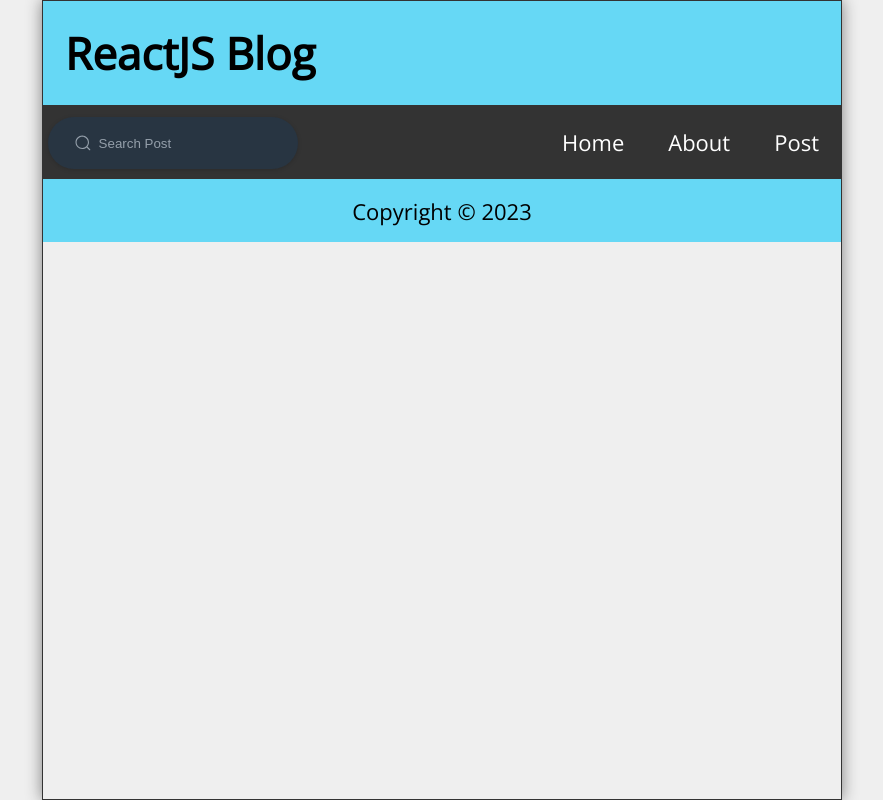
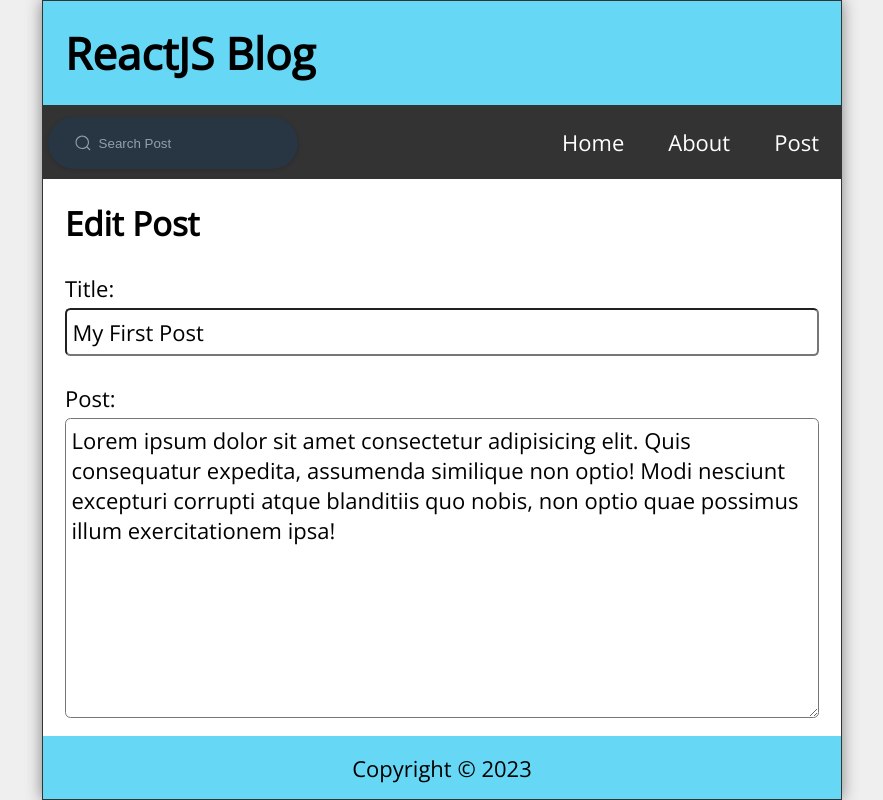
Before and after one commit to ThanapawnTony/Blog-App, a React (Create React App) app: page /edit/1 in a window 1280 px wide. Shown: the whole page, without its empty margins (198-1081 px from the left). Built offline with nearby package versions, Linux system fonts and the light colour scheme; data requests are answered from the project's data file.

Commit message:
editpost function

```diff
--- a/data/db.json
+++ b/data/db.json
@@ -23,6 +23,12 @@
       "title": "My Fourth Post",
       "datetime": "Jan 22, 2001 06:00:00 AM",
       "body": "Lorem ipsum dolor sit amet consectetur adipisicing elit. Quis consequatur expedita, assumenda similique non optio! Modi nesciunt excepturi corrupti atque blanditiis quo nobis, non optio quae possimus illum exercitationem ipsa!"
+    },
+    {
+      "id": 5,
+      "title": "ww",
+      "datetime": "January 21, 2023 11:21:12 AM",
+      "body": "ww"
     }
   ]
 }
--- a/src/App.js
+++ b/src/App.js
@@ -8,6 +8,7 @@
 import { useState, useEffect } from 'react';
 import { format } from 'date-fns';
 import api from './api/posts';
+import EditPost from './EditPost';
 
 function App() {
 
@@ -16,6 +17,8 @@
   const [searchResults, setSearchResults] = useState([]);
   const [postTitle, setPostTitle] = useState('');
   const [postBody, setPostBody] = useState('');
+  const [editTitle, setEditTitle] = useState('');
+  const [editBody, setEditBody] = useState('');
   const navigate = useNavigate();
 
   useEffect(() => {
@@ -44,22 +47,46 @@
     setSearchResults(filteredResults.reverse());
   },[posts, search])
 
-  const handleSubmit = (e) => {
+  const handleSubmit = async (e) => {
     e.preventDefault();
     const id = posts.length ? posts[posts.length -1].id + 1 : 1;
     const datetime = format(new Date(), 'MMMM dd, yyyy pp');
     const newPost = { id, title: postTitle, datetime, body: postBody };
-    const allPosts = [ ...posts, newPost ];
+    try {
+      const response = await api.post('/posts', newPost);
+      const allPosts = [ ...posts, response.data ];
       setPosts(allPosts);
       setPostTitle('');
       setPostBody('');
       navigate('/');
+    } catch (err) {
+      console.log(`Error: ${err.message}`);
+    }
   }
 
-  const handleDelete = (id) => {
+  const handleEdit = async (id) => {
+    const datetime = format(new Date(), 'MMMM dd, yyyy pp');
+    const updatedPost = { id, title: editTitle, datetime, body: editBody };
+    try {
+      const response = await api.put(`/post/${id}`, updatedPost);
+      setPosts(posts.map(post => post.id === id ? { ...response.data } : post));
+      setEditTitle('');
+      setEditBody('');
+      navigate('/');
+    } catch (err) {
+      console.log(`Error: ${err.message}`);
+    }
+  }
+
+  const handleDelete = async (id) => {
+    try {
+      await api.delete(`./posts/${id}`);
       const postsList = posts.filter(post => post.id !== id);
       setPosts(postsList);
       navigate('/');
+    } catch (err) {
+      console.log(`Error: ${err.message}`);
+    }
   }
 
   return (
@@ -73,6 +100,7 @@
             <Route index element={<NewPost handleSubmit={handleSubmit} postTitle={postTitle} setPostTitle={setPostTitle} postBody={postBody} setPostBody={setPostBody} />} />
             <Route path=":id" element={<PostPage posts={posts} handleDelete={handleDelete} />} />
           </Route>
+          <Route index path='edit/:id' element={<EditPost posts={posts} handleEdit={handleEdit} editTitle={editTitle} setEditTitle={setEditTitle} editBody={editBody} setEditBody={setEditBody} />} />
           <Route path="about" element={<About />} />
           <Route path="*" eleme={<Missing />} />
         </Route>
--- /dev/null
+++ b/src/EditPost.js
@@ -0,0 +1,46 @@
+import React from 'react'
+import { useEffect } from 'react'
+import { useParams, Link } from 'react-router-dom'
+
+const EditPost = ({ handleEdit, editBody, setEditBody, editTitle, posts, setEditTitle }) => {
+    const { id } = useParams();
+    const post = posts.find(post => (post.id).toString() === id);
+
+    useEffect(() => {
+        if (post) {
+            setEditTitle(post.title);
+            setEditBody(post.body);
+        }
+    }, [post, setEditTitle, setEditBody])
+    return (
+        <main className='NewPost'>
+            {editTitle &&
+                <>
+                    <h2>Edit Post</h2>
+                    <form onSubmit={(e) => e.preventDefault()} className="newPostForm">
+                        <label htmlFor="postTitle">Title:</label>
+                        <input type="text" id='postTitle' required value={editTitle} onChange={(e) => setEditTitle(e.target.value)} />
+                        <label htmlFor="postBody">Post:</label>
+                        <textarea name="" id="postBody" required value={editBody} onChange={(e) => setEditBody(e.target.value)} />
+                        <button type='submit' onClick={() => handleEdit(post.id)}>
+                            <span>
+                                <svg xmlns="http://www.w3.org/2000/svg" viewBox="0 0 24 24" width="24" height="24"><path fill="none" d="M0 0h24v24H0z"></path><path fill="currentColor" d="M11 11V5h2v6h6v2h-6v6h-2v-6H5v-2z"></path></svg> Submit Edit
+                            </span>
+                        </button>
+                    </form>
+                </>
+                }
+                {!editTitle &&
+                    <>
+                        <h2>Page Not Found</h2>
+                        <p>Well, that sucks.</p>
+                        <p>
+                            <Link to='/'>Visit Our Homepage</Link>
+                        </p>
+                    </>
+            }
+        </main>
+    )
+    }
+
+export default EditPost
--- a/src/PostPage.js
+++ b/src/PostPage.js
@@ -12,7 +12,8 @@
             <h2>{post.title}</h2>
             <p className='postDate'>{post.datetime}</p>
             <p className='postBody'>{post.body}</p>
-            <button onClick={() => handleDelete(post.id)}>
+            <Link to={`/edit/${post.id}`}><button className='editButton'>Edit Post</button></Link>
+            <button onClick={() => handleDelete(post.id)} className='deleteButton'>
               Delete Post
             </button>
           </>
```
Lines whose indentation alone changed are shown as unchanged.
